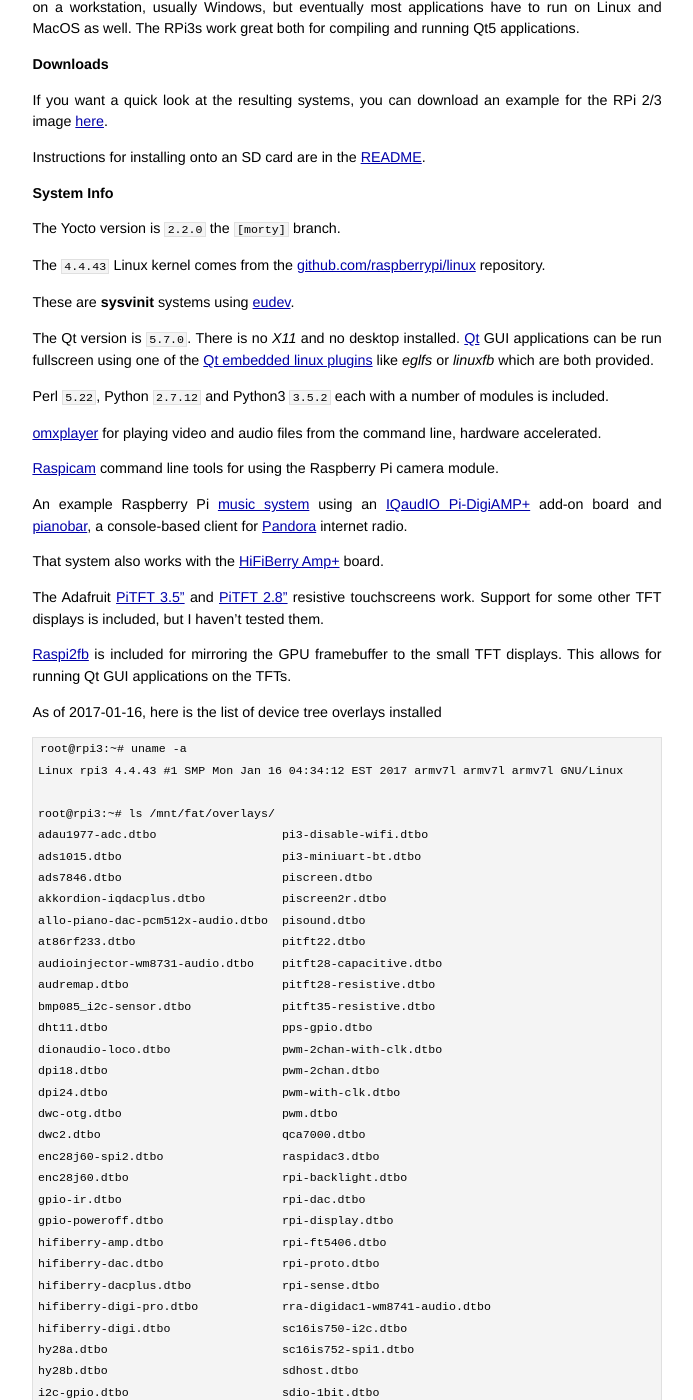
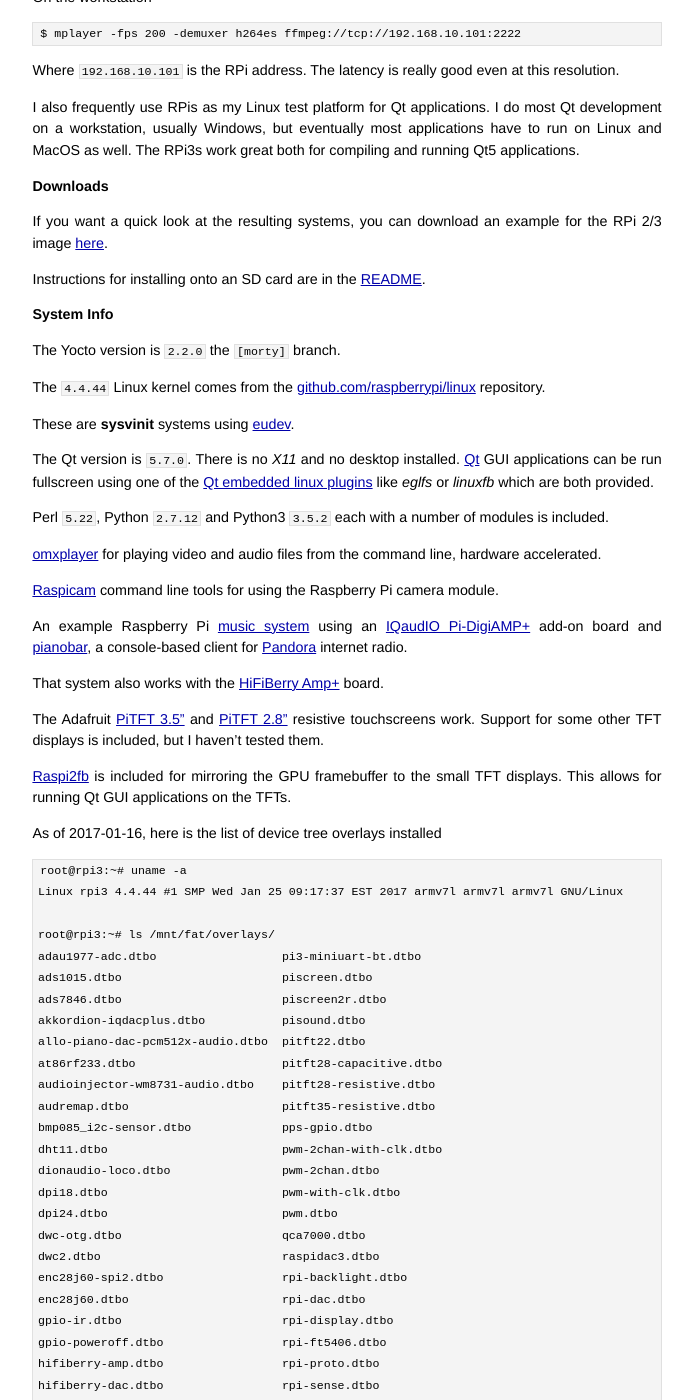
Before and after one commit to jumpnow/jumpnowtek-site, a Jekyll site: the page built from _posts/2015-12-04-Raspberry-Pi-Systems-with-Yocto.md, in a window 1280 px wide and 1400 px high, scrolled down 1333 px. Shown: the whole window, without its empty margins (293-986 px from the left). Built offline with Jekyll 4.4.1, drawn with Linux system fonts in a browser that asks for light colours; some of the changed text lies outside the part shown.

Commit message:
Update rpi kernel for yocto

```diff
--- a/_posts/2015-12-04-Raspberry-Pi-Systems-with-Yocto.md
+++ b/_posts/2015-12-04-Raspberry-Pi-Systems-with-Yocto.md
@@ -2,7 +2,7 @@
 layout: post
 title: Building Raspberry Pi Systems with Yocto
 description: "Building customized systems for the Raspberry Pi using tools from the Yocto Project"
-date: 2017-01-20 10:10:00
+date: 2017-01-25 10:07:00
 categories: rpi
 tags: [linux, rpi, yocto, rpi2, rpi3, rpi zero, rpi compute]
 ---
@@ -25,7 +30,7 @@
 
 I am using the Yocto [meta-raspberrypi][meta-raspberrypi] layer, but have updated recipes for the Linux kernel, [gpu firmware][firmware-repo] and some [userland][userland-repo] components.
 
-I have done some testing with the following boards using the `4.4.43` kernel
+I have done some testing with the following boards using the `4.4.44` kernel
 
 * [RPi3][rpi3-b]
 * [RPi2][rpi2-b] including the `Model B v1.2`
@@ -67,7 +72,7 @@
 
 The Yocto version is `2.2.0` the `[morty]` branch.
 
-The `4.4.43` Linux kernel comes from the [github.com/raspberrypi/linux][rpi-kernel] repository.
+The `4.4.44` Linux kernel comes from the [github.com/raspberrypi/linux][rpi-kernel] repository.
 
 These are **sysvinit** systems using [eudev][eudev].
 
@@ -90,43 +95,43 @@
 As of 2017-01-16, here is the list of device tree overlays installed
 
     root@rpi3:~# uname -a
-    Linux rpi3 4.4.43 #1 SMP Mon Jan 16 04:34:12 EST 2017 armv7l armv7l armv7l GNU/Linux
+    Linux rpi3 4.4.44 #1 SMP Wed Jan 25 09:17:37 EST 2017 armv7l armv7l armv7l GNU/Linux
 
     root@rpi3:~# ls /mnt/fat/overlays/
-    adau1977-adc.dtbo                  pi3-disable-wifi.dtbo
-    ads1015.dtbo                       pi3-miniuart-bt.dtbo
-    ads7846.dtbo                       piscreen.dtbo
-    akkordion-iqdacplus.dtbo           piscreen2r.dtbo
-    allo-piano-dac-pcm512x-audio.dtbo  pisound.dtbo
-    at86rf233.dtbo                     pitft22.dtbo
-    audioinjector-wm8731-audio.dtbo    pitft28-capacitive.dtbo
-    audremap.dtbo                      pitft28-resistive.dtbo
-    bmp085_i2c-sensor.dtbo             pitft35-resistive.dtbo
-    dht11.dtbo                         pps-gpio.dtbo
-    dionaudio-loco.dtbo                pwm-2chan-with-clk.dtbo
-    dpi18.dtbo                         pwm-2chan.dtbo
-    dpi24.dtbo                         pwm-with-clk.dtbo
-    dwc-otg.dtbo                       pwm.dtbo
-    dwc2.dtbo                          qca7000.dtbo
-    enc28j60-spi2.dtbo                 raspidac3.dtbo
-    enc28j60.dtbo                      rpi-backlight.dtbo
-    gpio-ir.dtbo                       rpi-dac.dtbo
-    gpio-poweroff.dtbo                 rpi-display.dtbo
-    hifiberry-amp.dtbo                 rpi-ft5406.dtbo
-    hifiberry-dac.dtbo                 rpi-proto.dtbo
-    hifiberry-dacplus.dtbo             rpi-sense.dtbo
-    hifiberry-digi-pro.dtbo            rra-digidac1-wm8741-audio.dtbo
-    hifiberry-digi.dtbo                sc16is750-i2c.dtbo
-    hy28a.dtbo                         sc16is752-spi1.dtbo
-    hy28b.dtbo                         sdhost.dtbo
-    i2c-gpio.dtbo                      sdio-1bit.dtbo
-    i2c-mux.dtbo                       sdio.dtbo
-    i2c-pwm-pca9685a.dtbo              sdtweak.dtbo
-    i2c-rtc.dtbo                       smi-dev.dtbo
-    i2c-sensor.dtbo                    smi-nand.dtbo
-    i2c0-bcm2708.dtbo                  smi.dtbo
-    i2c1-bcm2708.dtbo                  spi-gpio35-39.dtbo
-    i2s-gpio28-31.dtbo                 spi-rtc.dtbo
+    adau1977-adc.dtbo                  pi3-miniuart-bt.dtbo
+    ads1015.dtbo                       piscreen.dtbo
+    ads7846.dtbo                       piscreen2r.dtbo
+    akkordion-iqdacplus.dtbo           pisound.dtbo
+    allo-piano-dac-pcm512x-audio.dtbo  pitft22.dtbo
+    at86rf233.dtbo                     pitft28-capacitive.dtbo
+    audioinjector-wm8731-audio.dtbo    pitft28-resistive.dtbo
+    audremap.dtbo                      pitft35-resistive.dtbo
+    bmp085_i2c-sensor.dtbo             pps-gpio.dtbo
+    dht11.dtbo                         pwm-2chan-with-clk.dtbo
+    dionaudio-loco.dtbo                pwm-2chan.dtbo
+    dpi18.dtbo                         pwm-with-clk.dtbo
+    dpi24.dtbo                         pwm.dtbo
+    dwc-otg.dtbo                       qca7000.dtbo
+    dwc2.dtbo                          raspidac3.dtbo
+    enc28j60-spi2.dtbo                 rpi-backlight.dtbo
+    enc28j60.dtbo                      rpi-dac.dtbo
+    gpio-ir.dtbo                       rpi-display.dtbo
+    gpio-poweroff.dtbo                 rpi-ft5406.dtbo
+    hifiberry-amp.dtbo                 rpi-proto.dtbo
+    hifiberry-dac.dtbo                 rpi-sense.dtbo
+    hifiberry-dacplus.dtbo             rra-digidac1-wm8741-audio.dtbo
+    hifiberry-digi-pro.dtbo            sc16is750-i2c.dtbo
+    hifiberry-digi.dtbo                sc16is752-spi1.dtbo
+    hy28a.dtbo                         sdhost.dtbo
+    hy28b.dtbo                         sdio-1bit.dtbo
+    i2c-gpio.dtbo                      sdio.dtbo
+    i2c-mux.dtbo                       sdtweak.dtbo
+    i2c-pwm-pca9685a.dtbo              smi-dev.dtbo
+    i2c-rtc.dtbo                       smi-nand.dtbo
+    i2c-sensor.dtbo                    smi.dtbo
+    i2c0-bcm2708.dtbo                  spi-gpio35-39.dtbo
+    i2c1-bcm2708.dtbo                  spi-rtc.dtbo
+    i2s-gpio28-31.dtbo                 spi0-cs.dtbo
     i2s-mmap.dtbo                      spi0-hw-cs.dtbo
     iqaudio-dac.dtbo                   spi1-1cs.dtbo
     iqaudio-dacplus.dtbo               spi1-2cs.dtbo
```
Also changed, not shown: other parts of _posts/2015-12-04-Raspberry-Pi-Systems-with-Yocto.md (+8 -2 lines).
